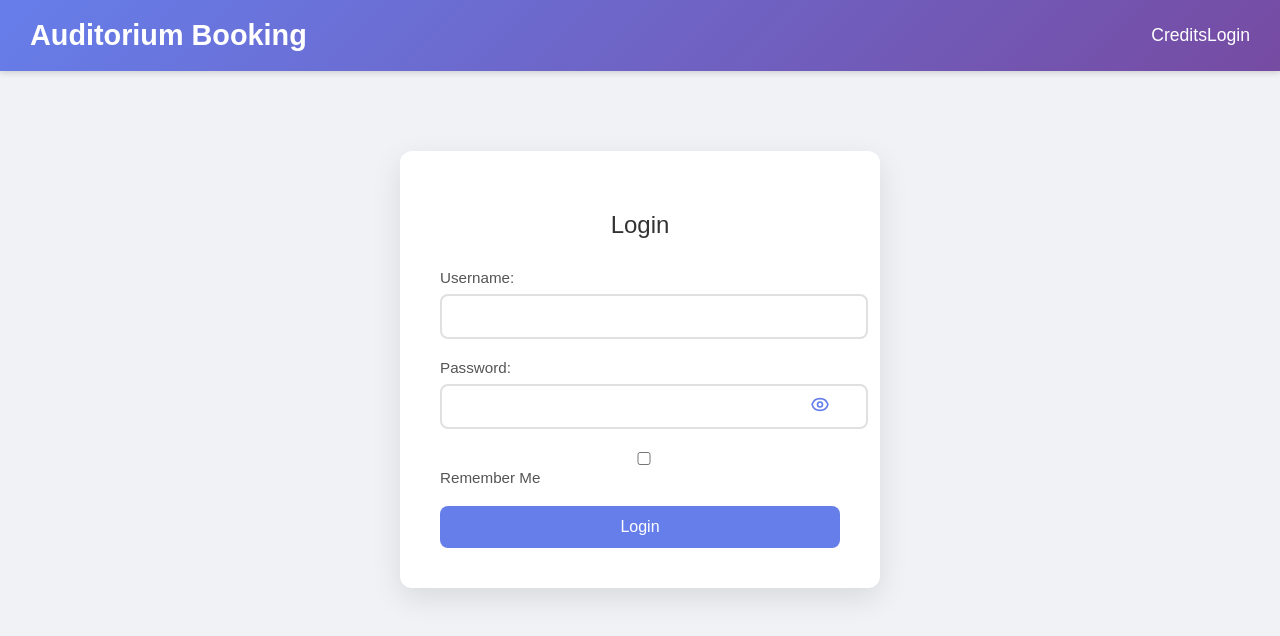
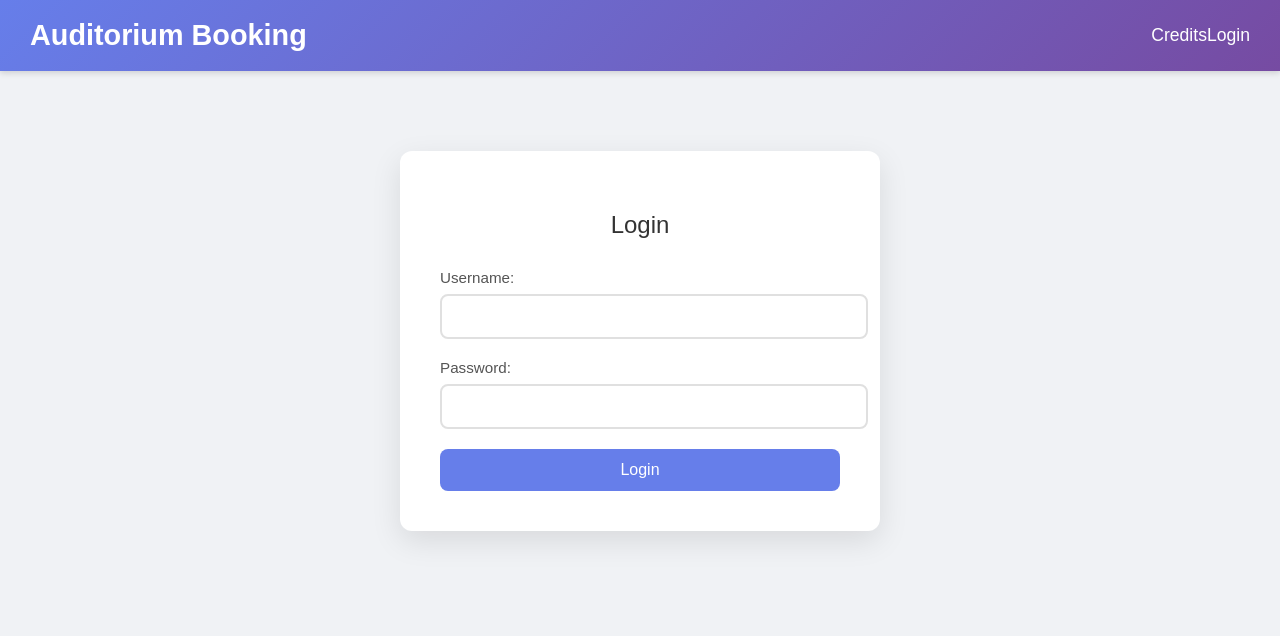
Before and after one commit to Plug0007/auditoriumfrontend, a React (Create React App) app: page /login in a window 1280 px wide. Shown: the top 636 px of the page. Built offline with nearby package versions, Linux system fonts and the light colour scheme.

Commit message:
Update Login.js

```diff
--- a/src/components/Login.js
+++ b/src/components/Login.js
@@ -4,34 +4,34 @@ import axios from 'axios';
 import '../styles/Login.css';
 
 const Login = () => {
-  const [username, setUsername]         = useState('');
-  const [password, setPassword]         = useState('');
-  const [showPassword, setShowPassword] = useState(false);
-  const [rememberMe, setRememberMe]     = useState(false);
-  const [loading, setLoading]           = useState(false);
-  const navigate                        = useNavigate();
+  const [username, setUsername] = useState('');
+  const [password, setPassword] = useState('');
+
+  // Always true behind the scenes
+  const [rememberMe] = useState(true);
+
+  const [loading, setLoading]   = useState(false);
+  const navigate                = useNavigate();
 
   const handleSubmit = async (e) => {
     e.preventDefault();
     setLoading(true);
     try {
-      const res = await axios.post(`${process.env.REACT_APP_API_BASE_URL}/api/auth/login`, {
-        username,
-        password
-      });
+      const res = await axios.post(
+        `${process.env.REACT_APP_API_BASE_URL}/api/auth/login`,
+        { username, password }
+      );
       if (res.data.success) {
         const user = res.data.user;
-        // Remember Me logic
-        if (rememberMe) {
-          localStorage.setItem("user", JSON.stringify(user));
+
+        // Because rememberMe is always true, we always store in localStorage
+        localStorage.setItem('user', JSON.stringify(user));
+
+        // Navigate based on role
+        if (user.role === 'admin') {
+          navigate('/admin', { replace: true });
         } else {
-          sessionStorage.setItem("user", JSON.stringify(user));
-        }
-        // Redirect based on role
-        if (user.role === 'admin') {
-          navigate('/admin', { state: { user }, replace: true });
-        } else {
-          navigate('/faculty', { state: { user }, replace: true });
+          navigate('/faculty', { replace: true });
         }
       }
     } catch (error) {
@@ -50,86 +50,22 @@ const Login = () => {
           <input
             type="text"
             value={username}
-            onChange={e => setUsername(e.target.value)}
+            onChange={(e) => setUsername(e.target.value)}
             required
           />
         </div>
         <div className="form-group">
           <label>Password:</label>
-          <div className="password-wrapper">
-            <input
-              type={showPassword ? 'text' : 'password'}
-              value={password}
-              onChange={e => setPassword(e.target.value)}
-              required
-            />
-            <button
-              type="button"
-              className="toggle-password"
-              onClick={() => setShowPassword(!showPassword)}
-            >
-              {showPassword ? (
-                /* Eye slash icon for "hide" */
-                <svg
-                  xmlns="http://www.w3.org/2000/svg"
-                  fill="none"
-                  viewBox="0 0 24 24"
-                  stroke="currentColor"
-                  width="20"
-                  height="20"
-                >
-                  <path
-                    strokeLinecap="round"
-                    strokeLinejoin="round"
-                    strokeWidth="2"
-                    d="M13.875 18.825A10.05 10.05 0 0112 19c-4.478
-                      0-8.268-2.943-9.542-7a10.05 10.05 0 012.376-4.197
-                      M9.88 9.88a3 3 0 104.24 4.24
-                      M15 12a3 3 0 01-3 3m0-6a3 3 0 013 3
-                      m4.24 4.24a10.05 10.05 0 01-2.376 4.197
-                      M3 3l18 18"
-                  />
-                </svg>
-              ) : (
-                /* Eye icon for "show" */
-                <svg
-                  xmlns="http://www.w3.org/2000/svg"
-                  fill="none"
-                  viewBox="0 0 24 24"
-                  stroke="currentColor"
-                  width="20"
-                  height="20"
-                >
-                  <path
-                    strokeLinecap="round"
-                    strokeLinejoin="round"
-                    strokeWidth="2"
-                    d="M15 12a3 3 0 11-6 0 3 3 0 016 0z"
-                  />
-                  <path
-                    strokeLinecap="round"
-                    strokeLinejoin="round"
-                    strokeWidth="2"
-                    d="M2.458 12C3.732 7.943
-                      7.522 5 12 5c4.478 0
-                      8.268 2.943 9.542 7
-                      -1.274 4.057-5.064 7
-                      -9.542 7-4.478 0
-                      -8.268-2.943-9.542-7z"
-                  />
-                </svg>
-              )}
-            </button>
-          </div>
+          <input
+            type="password"
+            value={password}
+            onChange={(e) => setPassword(e.target.value)}
+            required
+          />
         </div>
-        <div className="form-group remember-me">
-          <input
-            type="checkbox"
-            checked={rememberMe}
-            onChange={e => setRememberMe(e.target.checked)}
-          />
-          <label>Remember Me</label>
-        </div>
+
+        {/* Removed the Remember Me checkbox entirely */}
+
         <button type="submit" disabled={loading}>
           {loading ? 'Logging in...' : 'Login'}
         </button>
```
